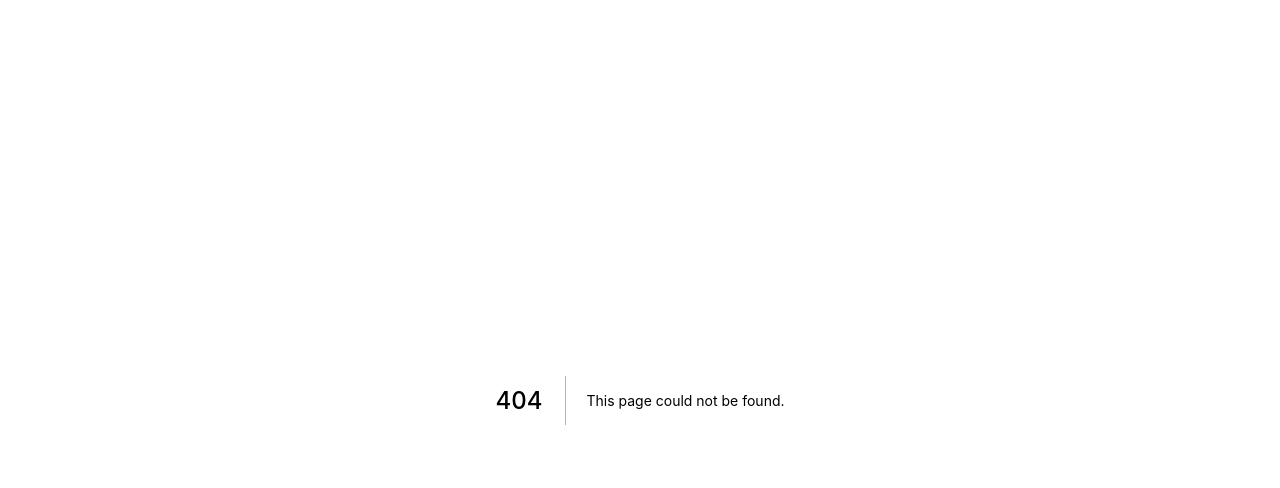
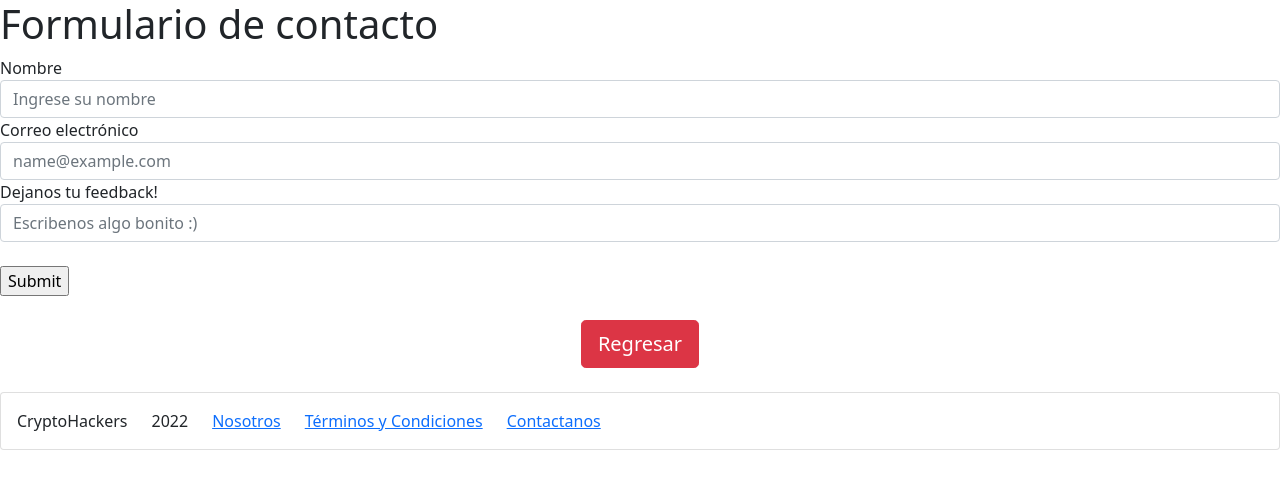
Before and after one commit to sebastianperudev2001/Crypto-Nita, a Next.js app in the folder cryptonita/: page /contactanos in a window 1280 px wide. Before the commit this address had no page. Shown: the top 488 px of the page. Built offline with nearby package versions, Linux system fonts and the light colour scheme.

Commit message:
Instalé paquete adicional + Funcionalidad extra de enviar correos para dar feedback

```diff
--- a/cryptonita/components/Footer.component.js
+++ b/cryptonita/components/Footer.component.js
@@ -23,7 +23,13 @@ const Footer = () => {
 
           <div id="terminosCondiciones" className="textoAccionable">
             <Link href="/terminosCondiciones">
-              <a>Términos y Condiciones</a>
+              <a className="me-4">Términos y Condiciones</a>
+            </Link>
+          </div>
+
+          <div id="contacto" className="textoAccionable">
+            <Link href="/contactanos">
+              <a>Contactanos</a>
             </Link>
           </div>
         </div>
--- a/cryptonita/package.json
+++ b/cryptonita/package.json
@@ -10,6 +10,7 @@
   "dependencies": {
     "bootstrap-icons": "^1.8.1",
     "next": "^12.1.0",
+    "nodemailer": "^6.7.2",
     "pg": "^8.7.3",
     "pg-hstore": "^2.3.4",
     "react": "17.0.2",
--- /dev/null
+++ b/cryptonita/pages/api/contacto.js
@@ -0,0 +1,38 @@
+const contactoHandler = async (req, res) => {
+  let nodemailer = require('nodemailer');
+
+  //Obejto que almacena toda la información de cómo queremos enviar nuestros correos
+  const transporter = nodemailer.createTransport({
+    //Canal de comunicación que el correo usará
+    port: 465,
+    host: 'smtp.gmail.com',
+    //De donde rayos estaremos enviando nuestros correos. Usando un dummy account
+    auth: {
+      user: 'cryptonitaulima@gmail.com',
+      pass: 'bitcoin123',
+    },
+    secure: true,
+  });
+  console.log(req.body);
+
+  const mailData = {
+    from: 'cryptonitaulima@gmail.com',
+    to: '20200498@aloe.ulima.edu.pe',
+    subject: `Mensaje de ${req.body.name}`,
+    text: req.body.mensaje + ' | Enviado desde: ' + req.body.correo,
+    html: `<div>${req.body.mensaje}</div><p>Enviado desde:
+    ${req.body.correo}</p>`,
+  };
+
+  transporter.sendMail(mailData, function (err, info) {
+    if (err) {
+      console.log(err);
+    } else {
+      console.log(info);
+    }
+  });
+
+  res.status(200);
+};
+
+export default contactoHandler;
--- /dev/null
+++ b/cryptonita/pages/contactanos.js
@@ -0,0 +1,100 @@
+import { useState } from 'react';
+import BotonMenuPrincipal from '../components/botonMenuPrincipal.component';
+import Footer from '../components/Footer.component';
+
+const contactanos = () => {
+  const [name, setName] = useState('');
+
+  const [correo, setCorreo] = useState('');
+
+  const [mensaje, setMensaje] = useState('');
+
+  const [submitted, setSubmitted] = useState(false);
+
+  const cambioNombre = (event) => {
+    setName(event.target.value);
+  };
+
+  const cambioCorreo = (event) => {
+    setCorreo(event.target.value);
+  };
+  const cambioMensaje = (event) => {
+    setMensaje(event.target.value);
+  };
+
+  const manejoSubmit = (event) => {
+    event.preventDefault();
+    console.log('Enviando');
+
+    const data = {
+      name,
+      correo,
+      mensaje,
+    };
+
+    fetch('/api/contacto', {
+      method: 'POST',
+      headers: {
+        Accept: 'application/json, text/plain, */*',
+        'Content-Type': 'application/json',
+      },
+      body: JSON.stringify(data),
+    }).then((resp) => {
+      console.log('Respuesta recibida');
+      if (resp.status == 200) {
+        console.log('Respuesta exitosa');
+        setSubmitted(true);
+        setName('');
+        setCorreo('');
+        setMensaje('');
+      }
+    });
+  };
+
+  return (
+    <>
+      <h1>Formulario de contacto</h1>
+      <form>
+        <div className="form-group">
+          <label htmlFor="formGroupExampleInput">Nombre</label>
+          <input
+            type="text"
+            className="form-control"
+            name="name"
+            placeholder="Ingrese su nombre"
+            onChange={cambioNombre}
+          />
+        </div>
+
+        <div className="form-group">
+          <label htmlFor="exampleFormControlInput1">Correo electrónico</label>
+          <input
+            type="email"
+            className="form-control"
+            name="correo"
+            placeholder="name@example.com"
+            onChange={cambioCorreo}
+          />
+        </div>
+
+        <div className="form-group">
+          <label htmlFor="exampleFormControlTextarea1">
+            Dejanos tu feedback!
+          </label>
+          <input
+            className="form-control"
+            name="mensaje"
+            placeholder="Escribenos algo bonito :)"
+            type="text"
+            onChange={cambioMensaje}
+          />
+        </div>
+        <input type="submit" className="mt-4" onClick={manejoSubmit} />
+      </form>
+      <BotonMenuPrincipal />
+      <Footer />
+    </>
+  );
+};
+
+export default contactanos;
```
Also changed, not shown: 1 other file (tests, documents, lock files or other folders).
